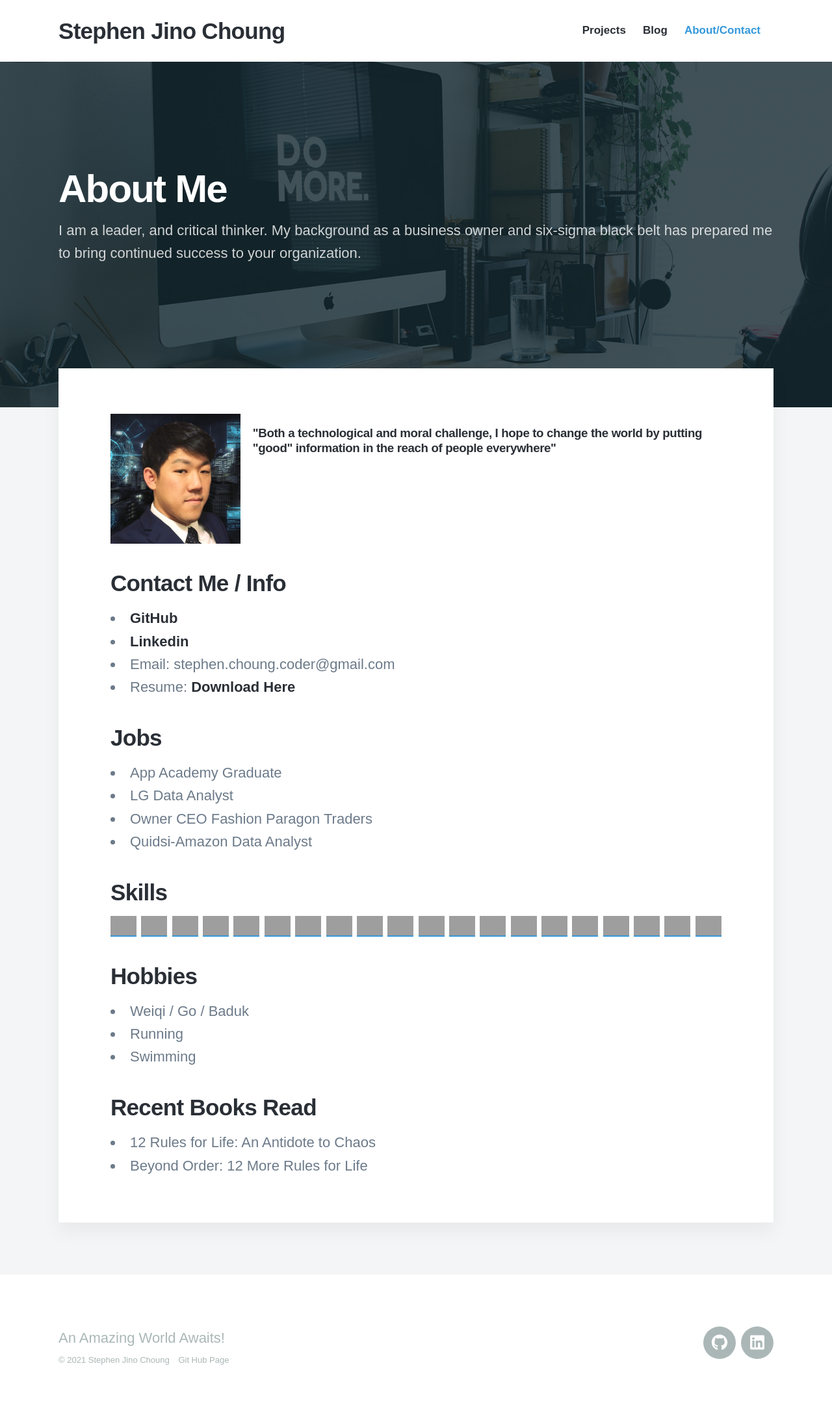
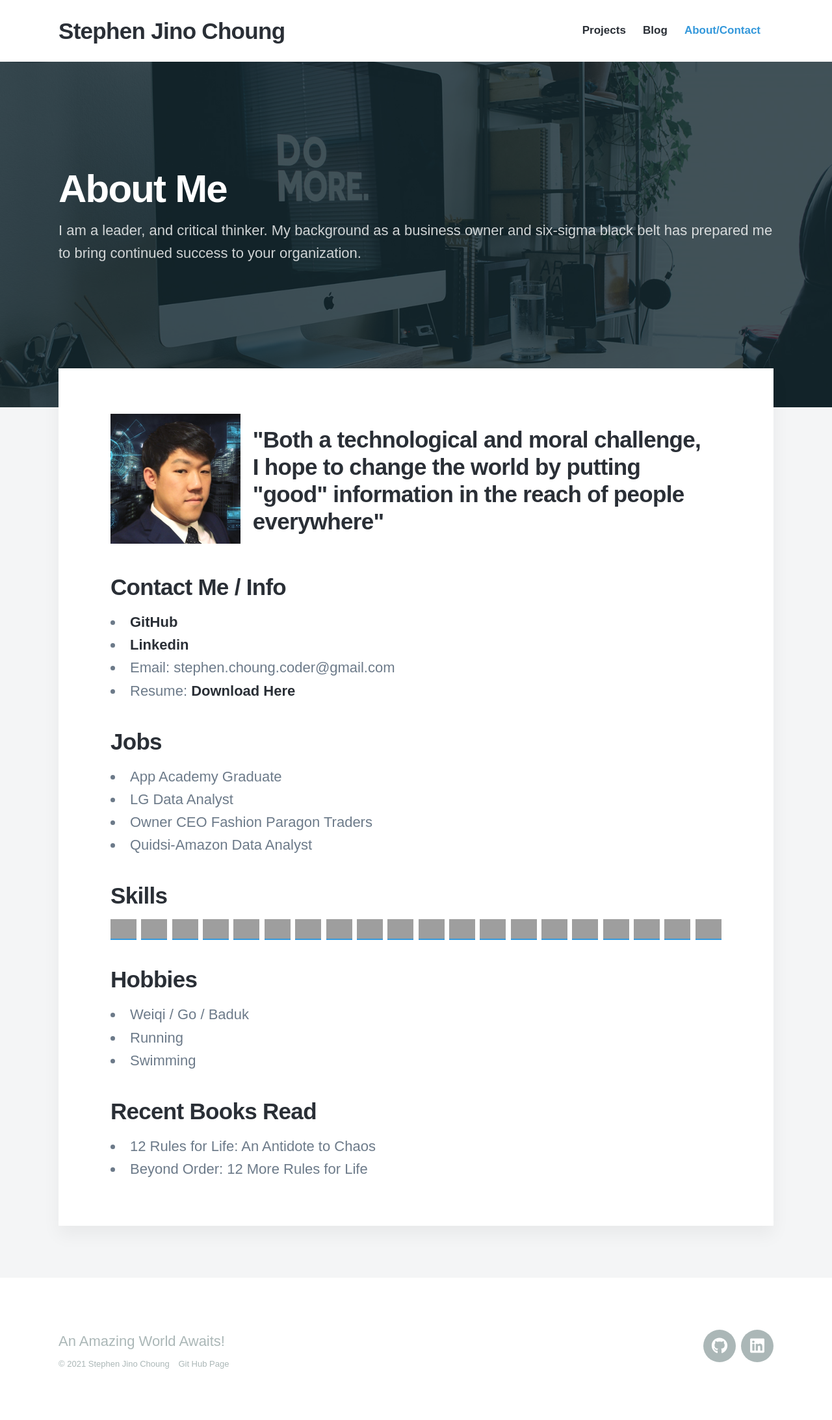
Before and after one commit to Twprcntmlk/Twprcntmlk.github.io, a Jekyll site: the page built from _pages/about.md, in a window 1280 px wide. Shown: the whole page at 65% size. Built offline with Jekyll 4.4.1, drawn with Linux system fonts in a browser that asks for light colours; nearby versions of some CDN libraries; some web fonts are replaced; grey boxes are pictures that could not be loaded.

Commit message:
font sizing

```diff
--- a/_sass/_includes/_content.scss
+++ b/_sass/_includes/_content.scss
@@ -33,11 +33,11 @@
 .flexContainer h2{
     margin: 2%;
 	@include mq(tabletp) {
-		font-size: $p-medium*0.85;
+		font-size:0.85;
 	}
 
 	@include mq(laptop) {
-		font-size: $p-large*0.85;
+		font-size: 0.85;
 	}
 }
 
```
